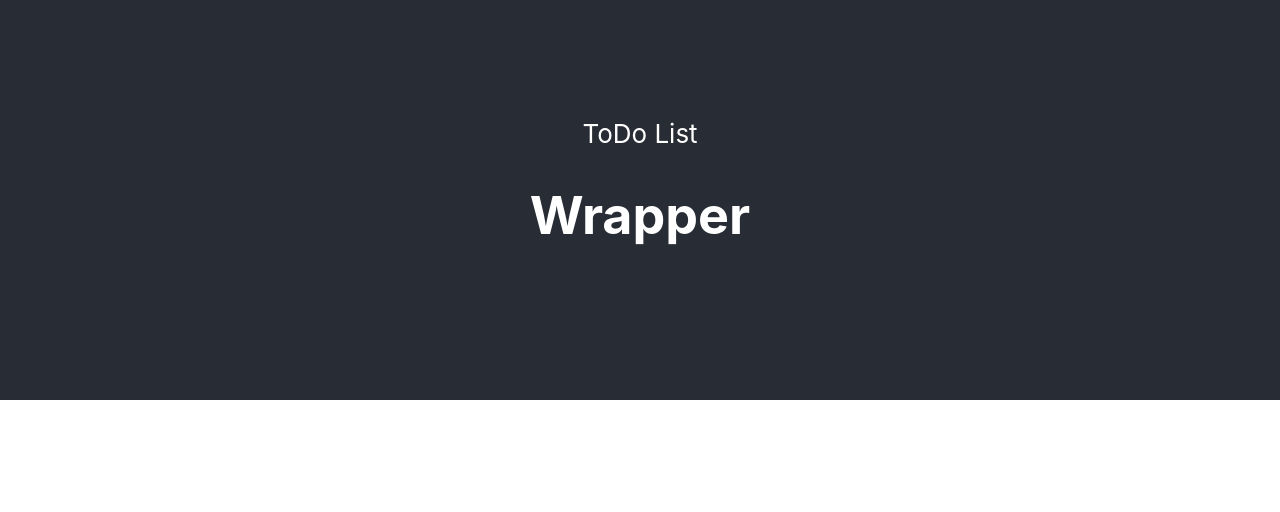
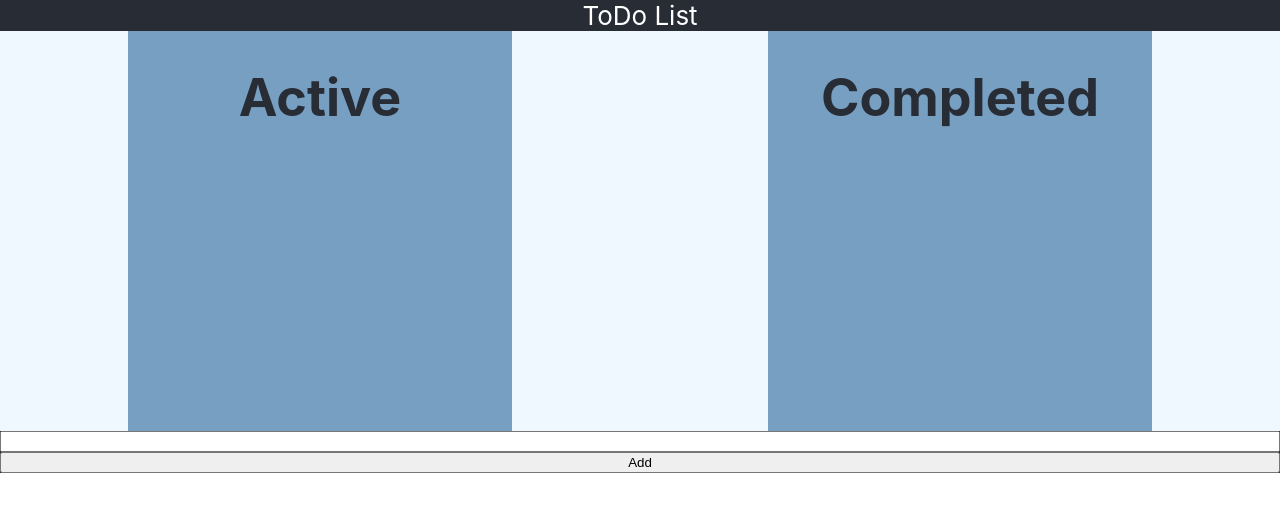
Before and after one commit to VitaliyZH/ToDoListReact, a React (Create React App) app: page / in a window 1280 px wide. Shown: the top 512 px of the page. Built offline with nearby package versions, Linux system fonts and the light colour scheme.

Commit message:
few components

```diff
--- a/src/App.css
+++ b/src/App.css
@@ -18,8 +18,8 @@
   min-height: 50vh;
   display: flex;
   flex-direction: column;
-    align-items: center;
-    justify-content: center;
+  /*align-items: center;
+    justify-content: center;*/
   font-size: calc(10px + 2vmin);
   color: white;
 }
@@ -36,3 +36,22 @@
     transform: rotate(360deg);
   }
 }
+
+.TaskWrapper {
+  background-color: aliceblue;
+  min-height: 50vh;
+  color: #282c34;
+  display: flex;
+  justify-content: space-around;
+}
+
+.TaskColumn {
+  background-color: rgb(119, 159, 194);
+  min-width: 30vw;
+}
+
+.Task {
+    background-color: rgb(177, 149, 112);
+    display: flex;
+
+}
--- a/src/App.js
+++ b/src/App.js
@@ -1,28 +1,71 @@
-import './App.css';
+import "./App.css";
+import React, { useState } from "react";
 
 function App() {
-    return ( <
-        div className = "App" >
-        <
-        header className = "App-header" >
-        <
-        a > ToDo List < /a> <
-        TaskWrapper / >
-        <
-        /header> <
-        /div>
-    );
+  const [data, setData] = useState([]);
+  const [inputText, setInputText] = useState("");
+  return (
+    <div className="App">
+      <header className="App-header">
+        <a>ToDo List</a>
+        <TaskWrapper data={data} />
+        <input type="text" onChange={(event) => setInputText(event.target.value)}></input>
+        <button onClick={() => setData(AddTask(data, inputText))}>Add</button>
+      </header>
+    </div>
+  );
 }
 
-function TaskWrapper() {
-    return ( <
-        div className = "App" >
-        <
-        h1 > Wrapper < /h1> <
-        /div>
-    );
+function AddTask(arr, text) {
+  let count;
+  if (arr.length === 0) {
+    count = 0;
+  } else {
+    count = arr[arr.length - 1].id + 1;
+  }
+  let newTask = {
+    id: count,
+    value: text,
+    type: "active",
+  };
+  arr.push(newTask);
+  return arr;
 }
 
+function TaskWrapper(props) {
+  const activeTasks = props.data.filter((el) => el.type === "active");
+  const completedTasks = props.data.filter((el) => el.type === "completed");
+  return (
+    <div className="TaskWrapper">
+      <TaskColumn name="Active" taskList={activeTasks} />
+      <TaskColumn name="Completed" taskList={completedTasks} />
+    </div>
+  );
+}
+
+function TaskColumn(props) {
+  const taskList = props.taskList;
+
+  return (
+    <div className="TaskColumn">
+      <h1>{props.name}</h1>
+      {taskList.map((el) => (
+        <Task text={el.text} />
+      ))}
+    </div>
+  );
+}
+
+function Task(props) {
+  return (
+    <div className="Task">
+      <input type="checkbox"></input>
+      <p>{props.text}</p>
+      <button>Edit</button>
+      <button>Delete</button>
+    </div>
+  );
+}
 
 export default App;
 export { TaskWrapper };
```
Also changed, not shown: src/index.js (+11 -14 lines), 1 other file (tests, documents, lock files or other folders). Lines whose indentation alone changed are shown as unchanged.
